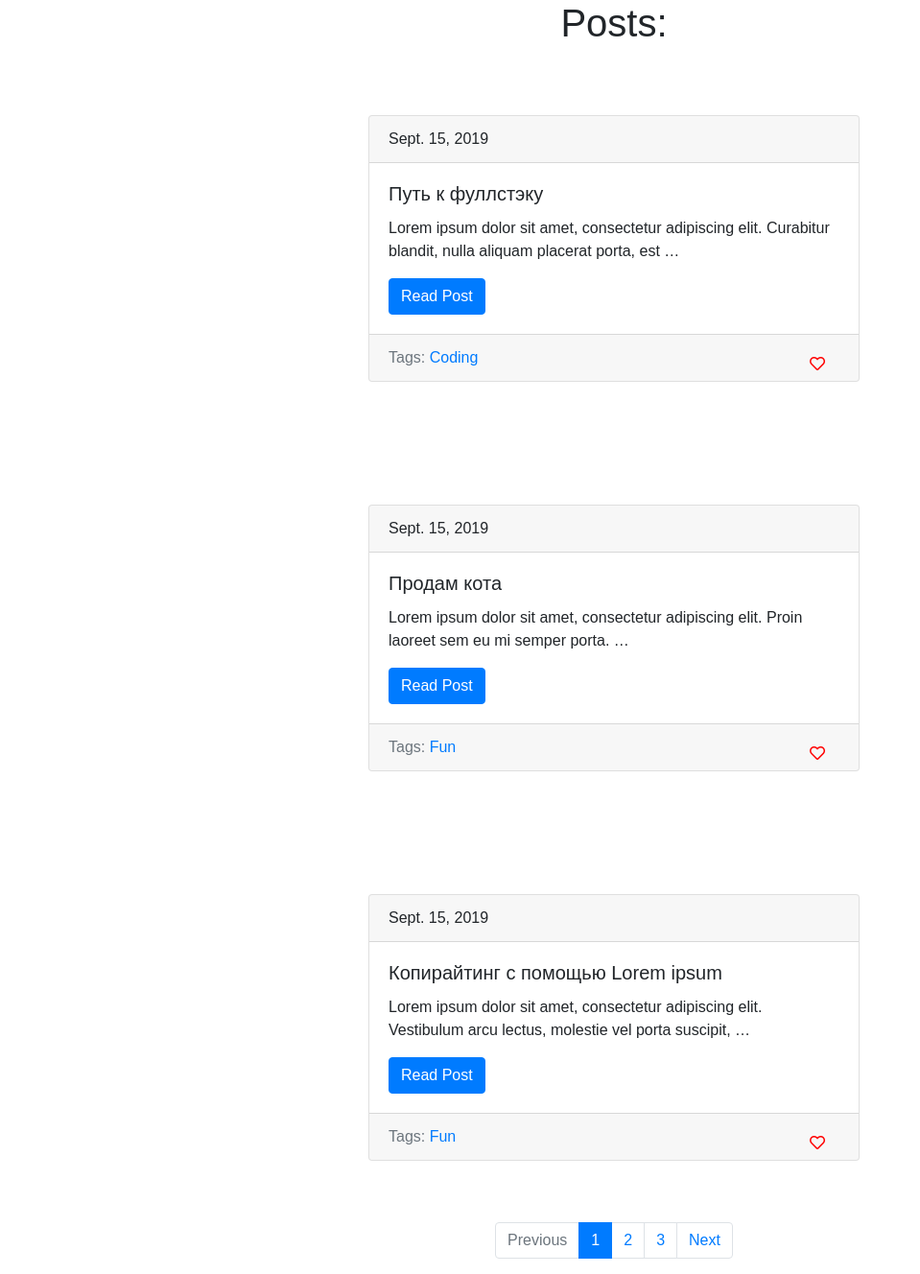
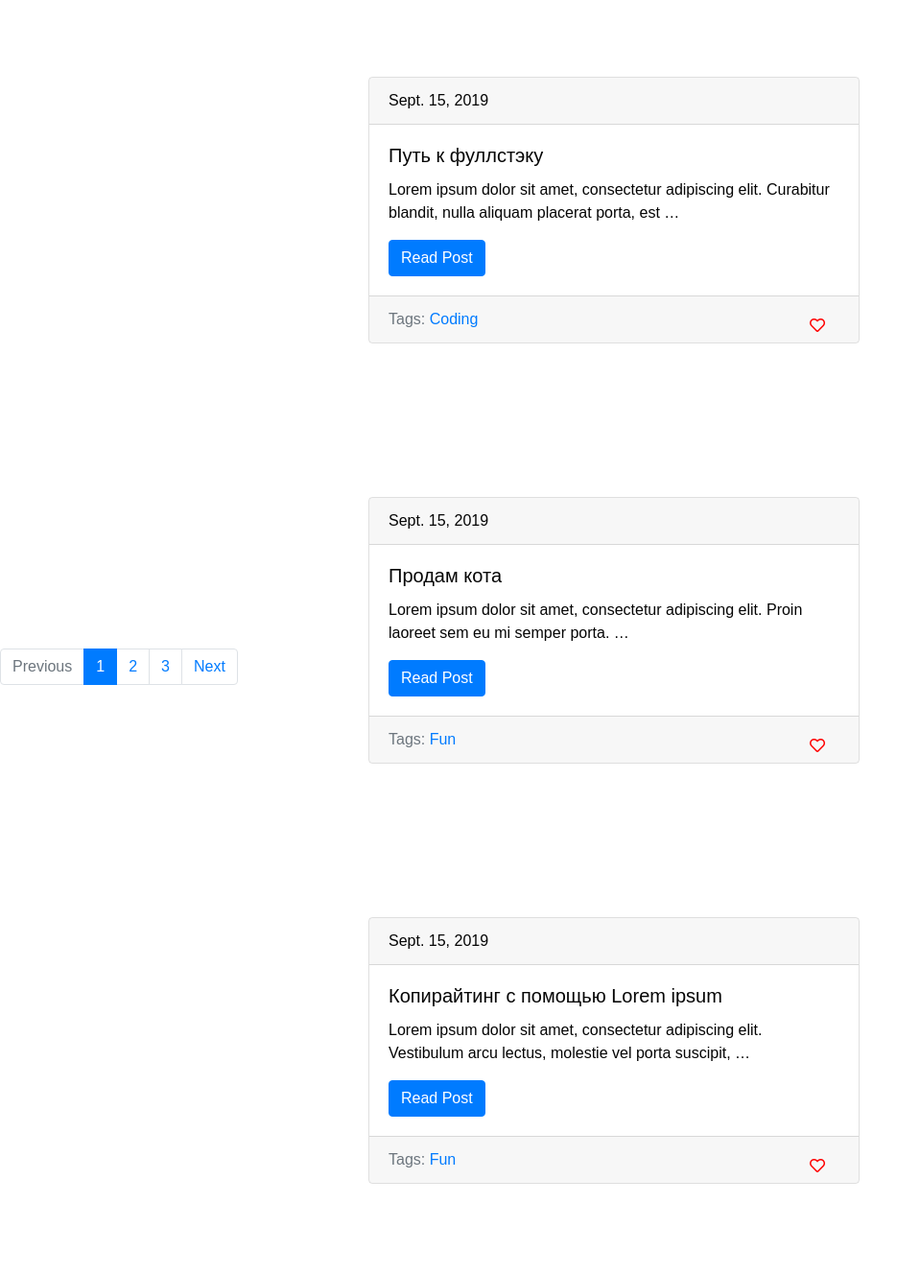
Before and after one commit to DSchMelz/Blog, a Django app: page /blog/ in a window 1280 px wide. Shown: the part 70-1398 px from the top of the page at 96% size, without its empty margins (0-959 px from the left). After the commit the page ends 1304 px from the top, so only its background shows below. Run offline with Django 3.2, Linux system fonts and the light colour scheme; data comes from the database, SQL or seed files in the repository; some libraries are stand-ins or nearby versions.

Commit message:
Ошибки по случайности

```diff
--- a/blog/templates/blog/includes/post_card_template.html
+++ b/blog/templates/blog/includes/post_card_template.html
@@ -1,4 +1,4 @@
-<div class="card" style = "margin: 5% 0; width: 40%">
+<div class="card" style = "width: 40%">
   <div class="card-header">
     {{post.date_pub}}
   </div>
--- a/blog/templates/blog/post_detail.html
+++ b/blog/templates/blog/post_detail.html
@@ -4,7 +4,7 @@
 {% endblock %}
 <!-- title будет "тайтлом поста - значение по умолчанию в базовом шаблоне"  -->
 {% block content %}
-<div style="margin-left: 15%">
+<div style="margin: 0 10%">
     <h1>
         {{post.title}}
     </h1>
--- a/blog/templates/blog/posts.html
+++ b/blog/templates/blog/posts.html
@@ -1,15 +1,14 @@
 {% extends "blog/baseBlog.html" %}
 <!-- вставляем базовый файл, содержимое которого можно размещать на любых стр -->
 {% block title %}
-    MyBlogOnDjango
+    Blog App
 {% endblock %}
 <!-- теперб чтобы отобразить что-то там, где у нас в юазавом шаблоне есть эти блоки, мы их продуюлируем и вставим инфу -->
     {% block content %}
 <div class="list">
-    <h1>Posts:</h1>
     <!-- В таких скобках может указываться код python -->
     {% for post in page_object.object_list %}
-        {% include "blog/includes/post_card_template.html" %}
+    <p>{% include "blog/includes/post_card_template.html" %}</p>
     <!-- выводим title поста -->
     <!-- как и во vue отображаем в фигурных скобках -->
     {% endfor %}
--- a/blog/views.py
+++ b/blog/views.py
@@ -39,7 +39,7 @@ def postsList(request):
         posts = Post.objects.all()#печатаем все посты из бд
     #вкл шаблон хтмл
 
-    paginator = Paginator(posts, 3)# по 2 поста на стр
+    paginator = Paginator(posts, 3)# по 3 поста на стр
     page_number = request.GET.get("page", 1)#1-значение,если не найдена стр
     page = paginator.get_page(page_number)#1 стр#это как на сайтах встречается ?параметр =
 
--- /dev/null
+++ b/static/css/dark.css
@@ -0,0 +1,8 @@
+:root {
+	--color: #fafafa;
+	--background-color: #2f3640;
+	--cardBcg: #34495e;
+	--navBcg: #192a56;
+	--paginationBcg: #3c6382;
+	--searchBcg: #3c6382;
+}
--- /dev/null
+++ b/static/css/light.css
@@ -0,0 +1,7 @@
+:root {
+	--color: #050505;
+	--background-color: #ffffff;
+	--navBcg: #3c649c;
+	--searchBcg:#251f6b;
+	/* Не буду заполнять, т.к светлая тема давным давно сделана */
+  }
--- a/static/css/style.css
+++ b/static/css/style.css
@@ -21,9 +21,11 @@ body {
     -webkit-box-align: center;
         -ms-flex-align: center;
             align-items: center;
+    height: 100%;
+    flex-wrap: wrap;
 }
 
-.wrapper {
+footer {
     margin: 0;
     padding: 0;
     display: -webkit-box;
@@ -32,6 +34,8 @@ body {
     -webkit-box-pack: center;
         -ms-flex-pack: center;
             justify-content: center;
+    position: fixed;
+    bottom: 0;
 }
 
 nav.nav-urls {
@@ -44,7 +48,6 @@ nav.nav-urls {
     -webkit-box-align: center;
         -ms-flex-align: center;
             align-items: center;
-    background-color: #3c649c;
     height: 70px;
     padding: 0 20px;
 }
@@ -127,7 +130,6 @@ nav.nav-urls ul li a:hover::before {
             align-items: center;
     -webkit-box-pack: center;
         -ms-flex-pack: center;
-            justify-content: center;
 }
 
 .main-wrapper-about {
@@ -377,7 +379,6 @@ form.form-search {
 }
 
 form .search-input {
-    background-color: #251f6b;
     border-radius: 40px;
     width: 0;
     height: 0;
@@ -403,7 +404,6 @@ form .search-input-active {
 }
 
 .search-btn {
-    background-color: #251f6b;
     border-radius: 50%;
     width: 30px;
     height: 30px;
@@ -443,3 +443,32 @@ form .search-input-active {
 .form-btn-active {
     visibility: visible;
 }
+
+.card {
+    margin: 5% 0;
+}
+
+:root {
+    color-scheme: light dark;
+}
+
+body {
+    color: var(--color);
+    background-color: var(--background-color);
+}
+
+.card {
+    background-color: var(--cardBcg);
+}
+
+button.like {
+    background-color: transparent;
+}
+
+.nav-urls {
+    background-color: var(--navBcg);
+}
+
+.search-btn, form .search-input {
+    background-color: var(--searchBcg);
+}
--- a/templates/index.html
+++ b/templates/index.html
@@ -13,6 +13,8 @@
     <link rel="stylesheet" href="{% static 'css/admin-panel.css' %}">
     <link rel="stylesheet" href="{% static 'css/style.css' %}">
     <link rel="stylesheet" href="{% static 'css/adaptive.css' %}">
+    <link rel="stylesheet" media="(prefers-color-scheme: light), (prefers-color-scheme: no-preference)" href="{% static 'css/light.css' %}">
+    <link rel="stylesheet" media="(prefers-color-scheme: dark)" href="{% static 'css/dark.css' %}">
     <title>
         {% block title%}
             Blog
@@ -57,7 +59,7 @@
         There is no any content for you(
     {% endblock %}
     {% if is_paginated %}
-    <div class="wrapper">
+    <footer>
     <nav aria-label="...">
       <ul class="pagination">
         <li class="page-item {% if not prev_url %} disabled {% endif %}">
@@ -83,6 +85,7 @@
         </li>
       </ul>
     </nav>
+    </footer>
     {% endif %}
     </div>
     <!-- {% if request.user.is_authenticated and request.user.is_staff %}
```
Also changed, not shown: blog/templates/blog/about.html (+2 -1 lines).
